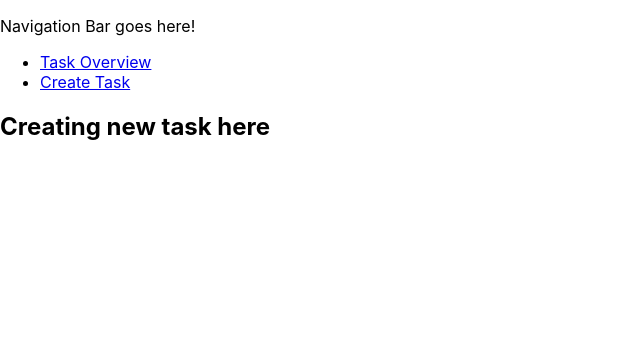
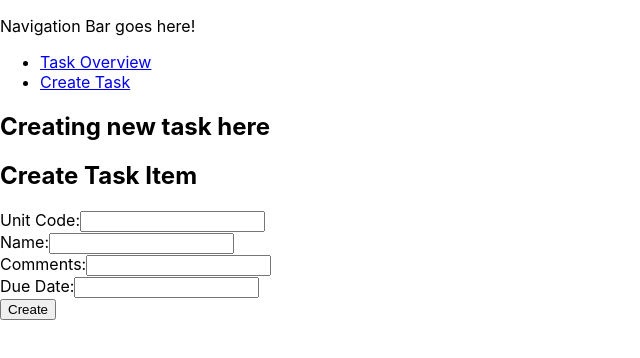
Before and after one commit to BradleySpiclin/TaskPlannerReactApp, a React (Create React App) app: page /create in a window 1280 px wide. Shown: the top 358 px of the page, without its empty margins (0-640 px from the left). Built offline with nearby package versions, Linux system fonts and the light colour scheme.

Commit message:
added CreateTaskItemForm and TaskItemTable components

```diff
--- /dev/null
+++ b/src/components/CreateTaskItemForm.jsx
@@ -0,0 +1,83 @@
+import React, { useState } from 'react';
+import { createTaskItem } from '../services/api';
+
+function CreateTaskItemForm() {
+    const [unitCode, setUnitCode] = useState('');
+    const [name, setName] = useState('');
+    const [comments, setComments] = useState('');
+    const [dueDate, setDueDate] = useState('');
+
+    const handleSubmit = async (e) => {
+        e.preventDefault();
+
+    const taskItem = {
+        unitCode,
+        name,
+        comments,
+        dueDate: new Date(dueDate)
+    };
+    try {
+        const response = await createTaskItem(taskItem);
+        console.log('Task item created:', response.data); // Log the response data or handle success
+        // Reset form fields
+        setUnitCode('');
+        setName('');
+        setComments('');
+        setDueDate('');
+    } catch (error) {
+        console.log('Error creating task item:', error); // Handle error
+        console.log(taskItem); // Log the error
+    }
+};
+
+  return (
+    <div>
+      <h2>Create Task Item</h2>
+      <form onSubmit={handleSubmit}>
+        <div>
+          <label htmlFor="unitCode">Unit Code:</label>
+          <input
+            type="text"
+            id="unitCode"
+            value={unitCode}
+            onChange={(e) => setUnitCode(e.target.value)}
+            required
+          />
+        </div>
+        <div>
+          <label htmlFor="name">Name:</label>
+          <input
+            type="text"
+            id="name"
+            value={name}
+            onChange={(e) => setName(e.target.value)}
+            required
+          />
+        </div>
+        <div>
+          <label htmlFor="comments">Comments:</label>
+          <input
+            type="text"
+            id="comments"
+            value={comments}
+            onChange={(e) => setComments(e.target.value)}
+            required
+          />
+        </div>
+        <div>
+          <label htmlFor="dueDate">Due Date:</label>
+          <input
+            type="text"
+            id="dueDate"
+            value={dueDate}
+            onChange={(e) => setDueDate(e.target.value)}
+            required
+          />
+        </div>
+        <button type="submit">Create</button>
+      </form>
+    </div>
+  );
+}
+
+export default CreateTaskItemForm;
--- a/src/components/TaskItems.jsx
+++ b/src/components/TaskItems.jsx
@@ -1,7 +1,8 @@
 import React, { useEffect, useState } from 'react';
 import { getTaskItems } from '../services/api';
+import TaskItemsTable from './TaskItemsTable';
 
-function TaskItemList() {
+function TaskItems() {
   const [taskItems, setTaskItems] = useState([]);
 
   useEffect(() => {
@@ -20,14 +21,9 @@ function TaskItemList() {
 
   return (
     <div>
-      <h1>Task Items</h1>
-      <ul>
-        {taskItems.map((taskItem) => (
-          <li key={taskItem.id}>Unit code: {taskItem.unitCode} name : {taskItem.name} comments: {taskItem.comments} due date: {taskItem.dueDate}</li>
-        ))}
-      </ul>
+      <TaskItemsTable taskItems={taskItems} /> {/* Render the TaskItemsTable component */}
     </div>
   );
 }
 
-export default TaskItemList;
+export default TaskItems;
--- /dev/null
+++ b/src/components/TaskItemsTable.jsx
@@ -0,0 +1,43 @@
+import React from "react";
+
+function TaskItemsTable({ taskItems }) {
+  // Group task items by unitCode
+  const groupedTaskItems = taskItems.reduce((grouped, taskItem) => {
+    if (!grouped[taskItem.unitCode]) {
+      grouped[taskItem.unitCode] = [];
+    }
+    grouped[taskItem.unitCode].push(taskItem);
+    return grouped;
+  }, {});
+
+  return (
+    <div>
+      <h1>Task Items</h1>
+      {Object.keys(groupedTaskItems).map((unitCode) => (
+        <div key={unitCode}>
+          <h2>Unit Code: {unitCode}</h2>
+          <table>
+            <thead>
+              <tr>
+                <th>Name</th>
+                <th>Comments</th>
+                <th>Due Date</th>
+              </tr>
+            </thead>
+            <tbody>
+              {groupedTaskItems[unitCode].map((taskItem) => (
+                <tr key={taskItem.id}>
+                  <td>{taskItem.name}</td>
+                  <td>{taskItem.comments}</td>
+                  <td>{taskItem.dueDate}</td>
+                </tr>
+              ))}
+            </tbody>
+          </table>
+        </div>
+      ))}
+    </div>
+  );
+}
+
+export default TaskItemsTable;
--- a/src/pages/CreateTaskPage.js
+++ b/src/pages/CreateTaskPage.js
@@ -1,11 +1,12 @@
 import React from 'react';
+import CreateTaskItemForm from '../components/CreateTaskItemForm';
 
 const CreateTaskPage = () => {
   return (
     <div>
         <h2>Creating new task here</h2>
+        <CreateTaskItemForm />
     </div>
   );
 };
-
 export default CreateTaskPage;
--- a/src/pages/TasksPage.js
+++ b/src/pages/TasksPage.js
@@ -1,11 +1,10 @@
 import React from 'react';
-import TaskItemList from '../components/TaskItems';
+import TaskItems from '../components/TaskItems';
 
 const TasksPage = () => {
   return (
     <div>
-        <h2>All tasks in the database</h2>
-      <TaskItemList/>
+      <TaskItems/>
     </div>
   );
 };
```
